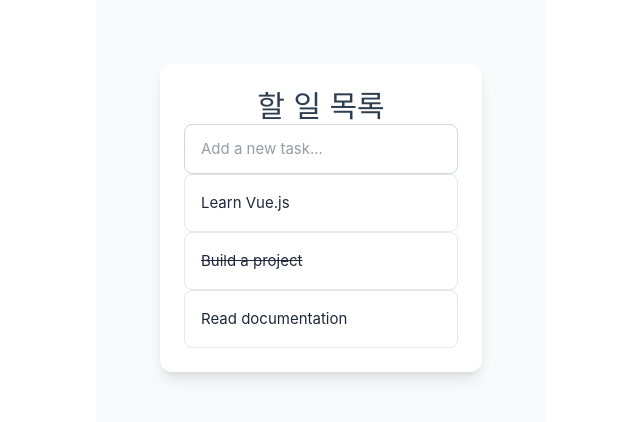
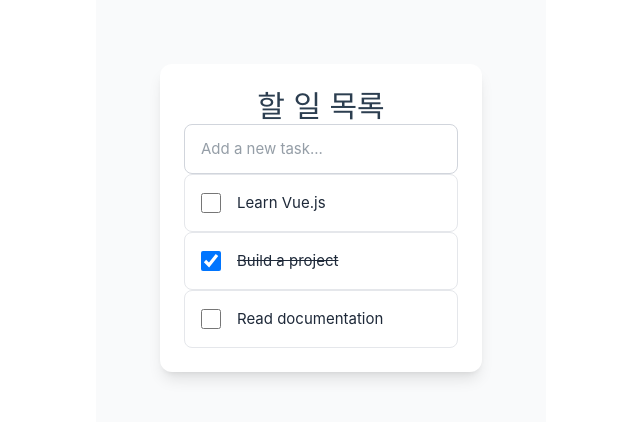
Before and after one commit to Woochang1132/vue-latest, a Vue app: page / in a window 1280 px wide. Shown: the top 422 px of the page, without its empty margins (94-734 px from the left). Built offline with nearby package versions, Linux system fonts and the light colour scheme.

Commit message:
[vue-latest] vue3.4 : defineModel() 심화 내용 적용

```diff
--- a/src/App.vue
+++ b/src/App.vue
@@ -2,6 +2,7 @@
 import BaseCard from '@/components/BaseCard.vue'
 import BaseInput from './components/BaseInput.vue'
 import { useFetch } from '@/composables/useFetch.js'
+import TodoItem from './components/TodoItem.vue'
 import { ref } from 'vue'
 
 // URL을 ref로 선언하여 유연하게 사용할 수 있음
@@ -24,26 +25,16 @@ const handleAddTodo = () => {
       <h1 class="text-3xl font-bold text-center mb-8">할 일 목록</h1>
       <div class="space-y-4">
         <BaseInput
-          v-model="newTodo"
+          v-model.trim="newTodo"
           @keyup.ctrl.enter="handleAddTodo"
         ></BaseInput>
-
         <div class="space-y-2">
-          <div
+          <TodoItem
             v-for="todo in todos"
             :key="todo.id"
-            class="p-4 bg-white border border-gray-200 rounded-lg hover:bg-gray-100 transition-all"
-            draggable="true"
-          >
-            <span
-              class="text-gray-800"
-              :class="{
-                'line-through text-gray-400': todo.completed,
-              }"
-            >
-              {{ todo.title }}
-            </span>
-          </div>
+            :title="todo.title"
+            v-model:checked="todo.completed"
+          />
         </div>
       </div>
     </BaseCard>
--- a/src/components/BaseInput.vue
+++ b/src/components/BaseInput.vue
@@ -8,7 +8,15 @@
 </template>
 
 <script setup>
-const model = defineModel()
+const [model, modelModifiers] = defineModel({
+  set: value => {
+    if (modelModifiers.trim) {
+      return value.trim()
+    }
+    return value
+  },
+})
+console.log('modelModifiers : ', modelModifiers)
 </script>
 
 <style lang="scss" scoped></style>
--- /dev/null
+++ b/src/components/TodoItem.vue
@@ -0,0 +1,32 @@
+<template>
+  <div
+    class="flex items-center gap-x-4 p-4 bg-white border border-gray-200 rounded-lg hover:bg-gray-100 transition-all"
+    draggable="true"
+  >
+    <input
+      type="checkbox"
+      v-model="checked"
+      class="w-5 h-5 rounded border-gray-300 text-blue-500"
+    />
+    <span
+      class="text-gray-800"
+      :class="{ 'line-through text-gray-400': checked }"
+    >
+      {{ title }}
+    </span>
+  </div>
+</template>
+
+<script setup>
+import { defineProps, defineModel } from 'vue'
+
+defineProps({
+  title: {
+    type: String,
+    required: true,
+  },
+})
+
+// `defineModel`을 사용하여 양방향 바인딩된 `checked` 값 설정
+const checked = defineModel('checked', { type: Boolean, default: false })
+</script>
```
